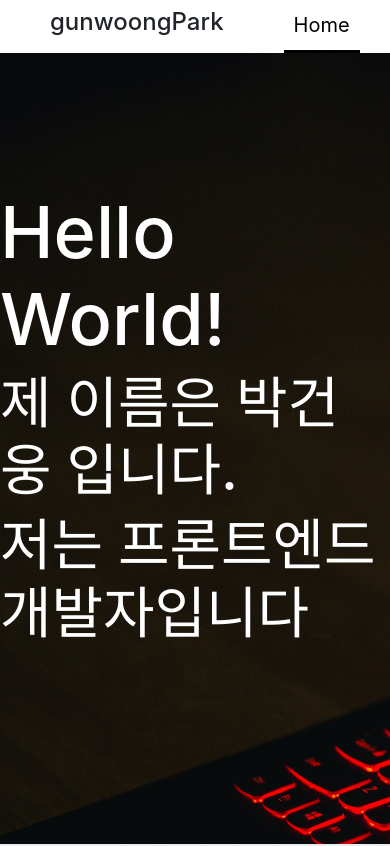
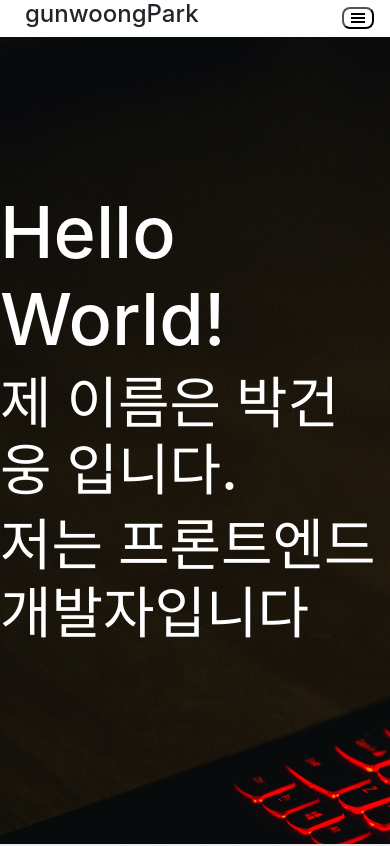
Before and after one commit to gunwoongPark/portfolio, a React (Create React App) app: page / in a window 390 px wide. Shown: the top 846 px of the page. Built offline with nearby package versions, Linux system fonts and the light colour scheme.

Commit message:
거의 다 완성

```diff
--- a/src/components/Body/Home.js
+++ b/src/components/Body/Home.js
@@ -4,6 +4,7 @@ import jumbImg from "../../assets/jumbotron.jpg";
 
 const JumbotronContainer = styled.div`
   position: relative;
+  z-index: auto;
 `;
 
 const Image = styled.div`
--- a/src/components/Header/HeaderContainer.js
+++ b/src/components/Header/HeaderContainer.js
@@ -1,7 +1,15 @@
 import React, { useState, useEffect } from "react";
 import HeaderPresenter from "./HeaderPresenter";
+import { useMediaQuery } from "react-responsive";
 
 function HeaderContainer() {
+  const isPc = useMediaQuery({
+    query: "(min-width:768px)",
+  });
+  const isMobile = useMediaQuery({
+    query: "(max-width:767px)",
+  });
+
   let [pos, setPos] = useState(-1);
   let [state, setState] = useState({
     Home: {
@@ -21,6 +29,13 @@ function HeaderContainer() {
       bottom: 0,
     },
   });
+  let [mode, setMode] = useState("");
+  let [open, setOpen] = useState(false);
+
+  useEffect(() => {
+    if (isPc) setMode("isPc");
+    else if (isMobile) setMode("isMobile");
+  }, [isMobile, isPc]);
 
   useEffect(() => {
     window.addEventListener("scroll", () => setPos(window.scrollY));
@@ -55,7 +70,9 @@ function HeaderContainer() {
     setState(newState);
   }, [state]);
 
-  console.log(pos);
+  const toggleHamburger = () => {
+    setOpen(!open);
+  };
 
   return (
     <>
@@ -65,6 +82,9 @@ function HeaderContainer() {
         Skills={state.Skills}
         Project={state.Project}
         pos={pos}
+        mode={mode}
+        open={open}
+        toggleHamburger={toggleHamburger}
       />
     </>
   );
--- a/src/components/Header/HeaderPresenter.js
+++ b/src/components/Header/HeaderPresenter.js
@@ -1,5 +1,6 @@
 import React from "react";
-import styled from "styled-components";
+import styled, { css } from "styled-components";
+import { GiHamburgerMenu } from "react-icons/gi";
 
 const HeaderContainer = styled.div`
   background: white;
@@ -10,29 +11,66 @@ const HeaderContainer = styled.div`
   justify-content: space-between;
   align-items: center;
 
-  z-index: 10;
+  z-index: 5;
 `;
 
 const Title = styled.h1`
   font-size: 24px;
-  margin-left: 50px;
+  z-index: 1;
+  margin-left: ${(props) => (props.mode === "isMobile" ? "25px" : "50px")};
 `;
 
 const LinkContainer = styled.ul`
-  display: flex;
-  list-style: none;
-  margin: 0 50px 0 0;
+  ${(props) =>
+    props.mode === "isPc"
+      ? css`
+          display: flex;
+          list-style: none;
+          margin: 0 50px 0 0;
+        `
+      : css`
+          padding-left: 0;
+          text-align: center;
+          display: block;
+          position: absolute;
+          top: ${(props) => (props.open ? "100% " : "-500%")};
+          transition: top 0.3s ease-in;
+
+          width: 100%;
+          background: white;
+
+          z-index: -1;
+        `}
+`;
+
+const HamburgerBtn = styled.button`
+  display: none;
+
+  ${(props) =>
+    props.mode === "isMobile" &&
+    css`
+      display: flex;
+      border-radius: 8px;
+      background: white;
+      margin-right: 1rem;
+      z-index: 1;
+    `}
 `;
 
 const LinkBtn = styled.li`
+  list-style: none;
   cursor: pointer;
   padding: 10px;
-  margin-left: 20px;
   font-size: 20px;
+  ${(props) =>
+    props.mode === "isPc" &&
+    css`
+      margin-left: 20px;
+      border-bottom: 3px solid ${(props) => (props.current ? "black" : "white")};
+      transition: border-bottom 0.2s ease-in;
+    `}
 
-  border-bottom: 3px solid ${(props) => (props.current ? "black" : "white")};
-
-  transition: border-bottom 0.2s ease-in;
+  ${(props) => props.mode === "isMobile" && css``}
 `;
 
 const LinkItem = styled.a`
@@ -44,22 +82,56 @@ const LinkItem = styled.a`
   }
 `;
 
-function HeaderPresenter({ Home, About, Skills, Project, pos }) {
+const Cover = styled.div`
+  ${(props) =>
+    props.mode === "isMobile" &&
+    css`
+      position: absolute;
+      width: 100%;
+      height: 100%;
+      background-color: white;
+      z-index: 0;
+    `}
+`;
+
+function HeaderPresenter({
+  Home,
+  About,
+  Skills,
+  Project,
+  pos,
+  mode,
+  open,
+  toggleHamburger,
+}) {
   return (
     <>
       <HeaderContainer>
-        <Title>gunwoongPark</Title>
-        <LinkContainer>
-          <LinkBtn current={pos <= Home.bottom}>
+        <Title mode={mode}>gunwoongPark</Title>
+
+        <HamburgerBtn mode={mode} onClick={toggleHamburger}>
+          <GiHamburgerMenu />
+        </HamburgerBtn>
+
+        <Cover mode={mode} />
+
+        <LinkContainer mode={mode} open={open}>
+          <LinkBtn mode={mode} current={pos <= Home.bottom}>
             <LinkItem href="#Home">Home</LinkItem>
           </LinkBtn>
-          <LinkBtn current={pos >= About.top && pos <= About.bottom}>
+          <LinkBtn
+            mode={mode}
+            current={pos >= About.top && pos <= About.bottom}
+          >
             <LinkItem href="#About">About</LinkItem>
           </LinkBtn>
-          <LinkBtn current={pos >= Skills.top && pos <= Skills.bottom}>
+          <LinkBtn
+            mode={mode}
+            current={pos >= Skills.top && pos <= Skills.bottom}
+          >
             <LinkItem href="#Skills">Skills</LinkItem>
           </LinkBtn>
-          <LinkBtn current={pos >= Project.top}>
+          <LinkBtn mode={mode} current={pos >= Project.top}>
             <LinkItem href="#Project">Project</LinkItem>
           </LinkBtn>
         </LinkContainer>
```
